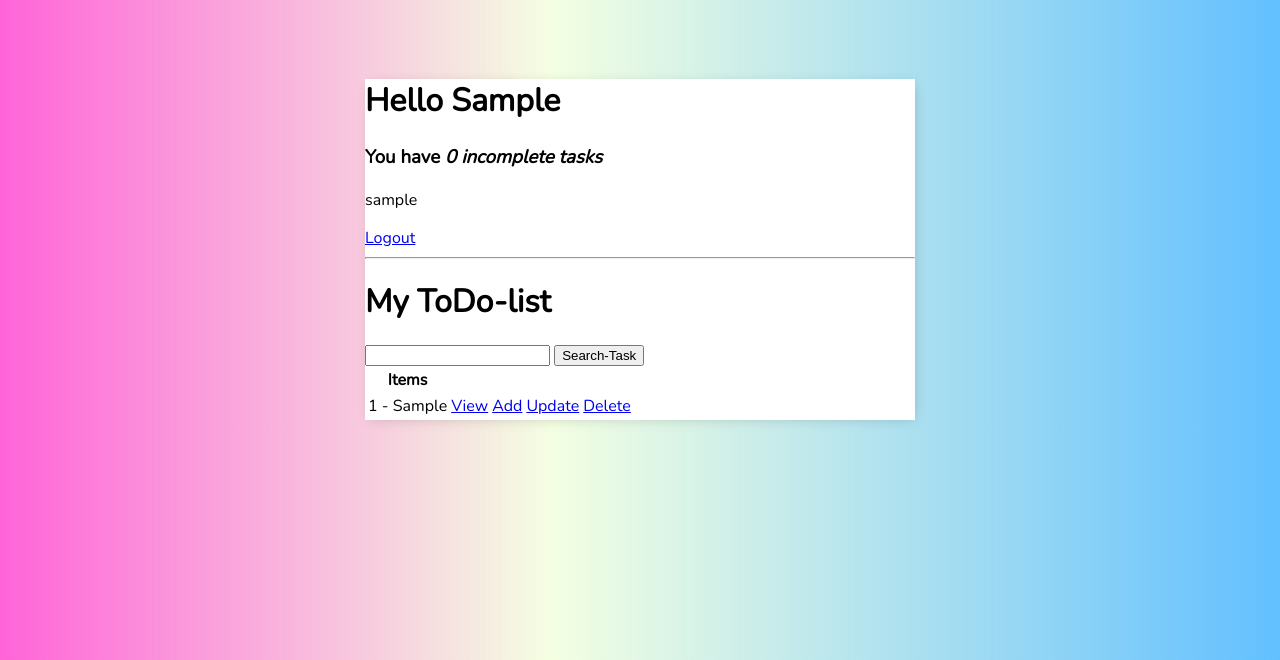
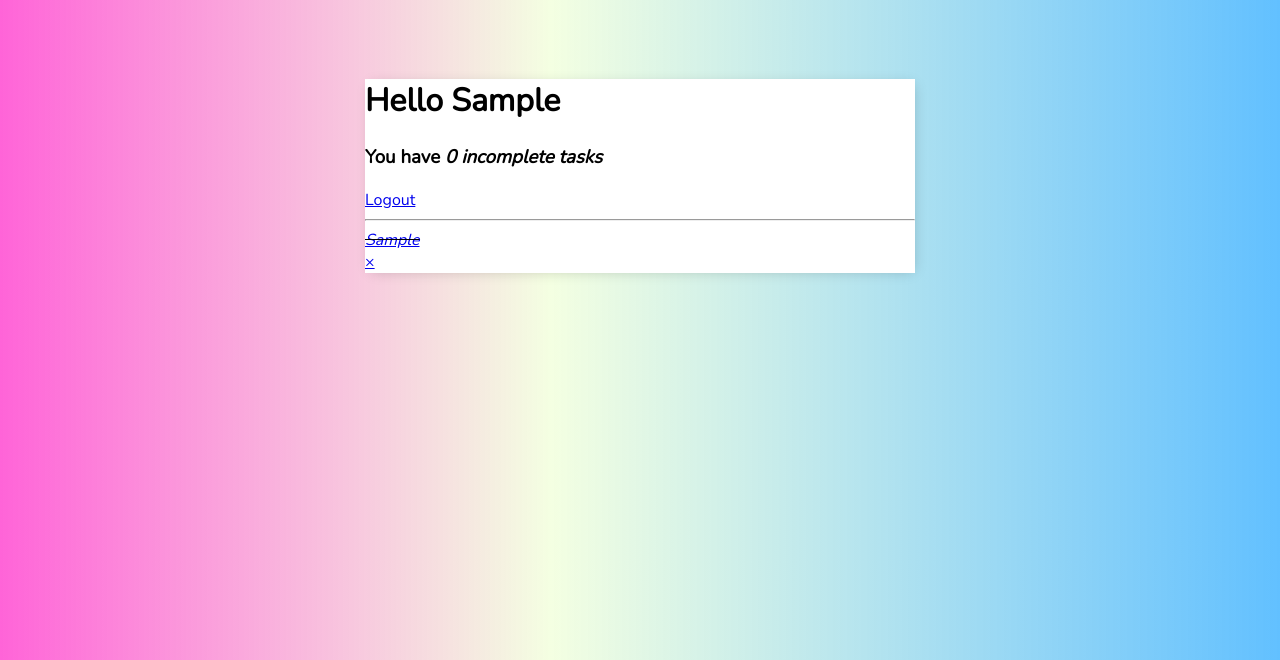
Before and after one commit to Bella-aa/to-do-app-django, a Django app: page / in a window 1280 px wide. Shown: the top 660 px of the page. Run offline with Django 3.2, Linux system fonts and the light colour scheme; a user stored in the database is signed in; tables that the repository leaves empty hold one stand-in row (values such as "Sample post").

Commit message:
added styling to task-list

```diff
--- a/templates/ToDo/task_list.html
+++ b/templates/ToDo/task_list.html
@@ -9,19 +9,44 @@
   </div>
 </div>
 {% if request.user.is_authenticated %}
-  <p>{{ request.user }}</p>
   <a href="{% url 'logout' %}">Logout</a>
 {% else %}
   <a href="{% url 'login' %}">Login</a>
 {% endif %}
 <hr>
 
-<h1>My ToDo-list</h1>
+<!--
+  <h1>My ToDo-list</h1>
 <form>
   <input type="text" name="search-area">
   <input type="submit" value="Search-Task">
 </form>
-<table>
+-->
+<div class="task-items-wrapper">
+  {% for tasks in task %}
+  <div class="task-wrapper">
+     {% if tasks.complete %}
+    <div class="task-title">
+       <div class="task-complete-icon">
+          <i><s><a href="{% url 'tasks-update' tasks.id %}">{{tasks}}</a></s></i>
+       </div>
+       <a class="delete-link" href="{% url 'tasks-delete' tasks.id %}">&#215;</a>
+    {% else %}
+    <div class="task-tittle">
+        <div class="task-incomplete-icon">
+            <i><s><a href="{% url 'tasks-update' tasks.id %}">{{tasks}}</a></s></i>
+        </div>
+        <a class="delete-link" href="{% url 'tasks-delete' tasks.id %}">&#215;</a>
+    {% endif %}
+    </div>
+  </div>
+  {% empty %}
+    <h3>No items in list</h3>
+    <a href="{% url 'task-create' %}">Add New Item</a>
+    {% endfor %}
+</div>
+
+<!--<table>
     <tr>
         <th>Items</th>
     </tr>
@@ -38,4 +63,5 @@
     <a href="{% url 'task-create' %}">Add New Item</a>
     {% endfor %}
 </table>
+-->
 {% endblock content %}
```
